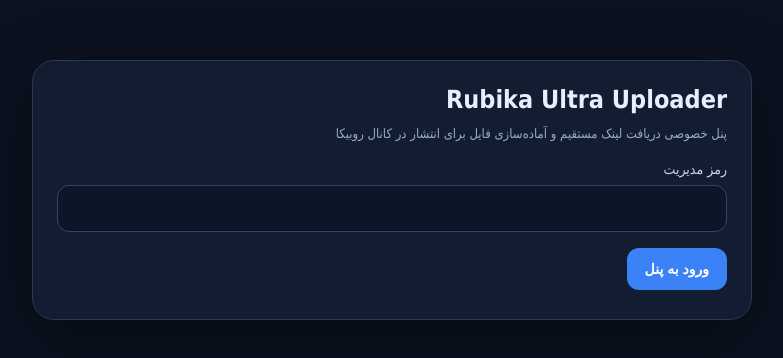
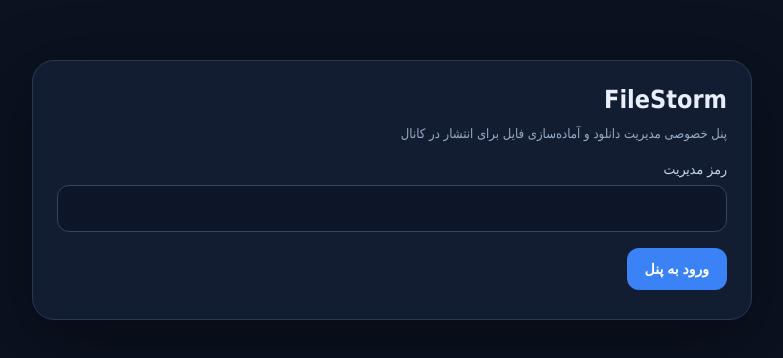
Before and after one commit to ggggghhhhhjjjjjkkkkk5-web/Rubika-Ultra-Uploader, a website: page public/index.html in a window 1280 px wide. Shown: the part 210-568 px from the top of the page, without its empty margins (248-1031 px from the left). Drawn offline with Linux system fonts and the light colour scheme.

Commit message:
Brand project as FileStorm and clarify publishing status

```diff
--- a/public/index.html
+++ b/public/index.html
@@ -1,10 +1,10 @@
-<!doctype html><html lang="fa" dir="rtl"><head><meta charset="utf-8"><meta name="viewport" content="width=device-width,initial-scale=1"><title>Rubika Ultra Uploader</title>
+<!doctype html><html lang="fa" dir="rtl"><head><meta charset="utf-8"><meta name="viewport" content="width=device-width,initial-scale=1"><title>FileStorm</title>
 <style>
 :root{color-scheme:dark}*{box-sizing:border-box}body{margin:0;background:#0b1220;color:#e8eefb;font-family:Tahoma,Arial,sans-serif;min-height:100vh;display:grid;place-items:center;padding:20px}
 main{width:min(720px,100%);background:#121d31;border:1px solid #293954;border-radius:22px;padding:24px;box-shadow:0 20px 70px #0006}
 h1{margin:0 0 8px;font-size:25px}.muted{color:#9aabc6;font-size:13px;line-height:1.8}.field{display:grid;gap:8px;margin:16px 0}label{font-size:14px;color:#c6d3e8}input{width:100%;padding:14px;border-radius:12px;border:1px solid #344663;background:#0c1628;color:white;font-size:15px}
 button{padding:13px 18px;border:0;border-radius:12px;background:#3b82f6;color:white;font-weight:bold;font-size:14px;cursor:pointer}button.secondary{background:#263750}section{margin-top:22px;padding-top:18px;border-top:1px solid #293954}.job{padding:13px;border-radius:12px;background:#0c1628;margin:10px 0;font-size:13px}.bar{height:7px;background:#263750;border-radius:9px;margin-top:9px;overflow:hidden}.bar i{display:block;height:100%;background:#38bdf8;width:0}.status{color:#9aabc6;margin-top:5px}.hidden{display:none}.warning{background:#382d16;border:1px solid #66501e;color:#f4d48b;padding:12px;border-radius:12px;font-size:13px;line-height:1.8;margin:14px 0}
-</style></head><body><main><h1>Rubika Ultra Uploader</h1><div class="muted">پنل خصوصی دریافت لینک مستقیم و آماده‌سازی فایل برای انتشار در کانال روبیکا</div>
+</style></head><body><main><h1>FileStorm</h1><div class="muted">پنل خصوصی مدیریت دانلود و آماده‌سازی فایل برای انتشار در کانال</div>
 <div id="login"><div class="field"><label>رمز مدیریت</label><input id="password" type="password" autocomplete="current-password"></div><button onclick="login()">ورود به پنل</button></div>
 <div id="panel" class="hidden"><div class="warning">توجه: ارسال واقعی به روبیکا تا زمان اتصال یک آداپتر پشتیبانی‌شده فعال نیست. محدودیت حجم روبیکا باید جداگانه تأیید شود.</div>
 <div class="field"><label>لینک مستقیم فایل</label><input id="url" type="url" placeholder="https://example.com/video.mp4"></div>
```
